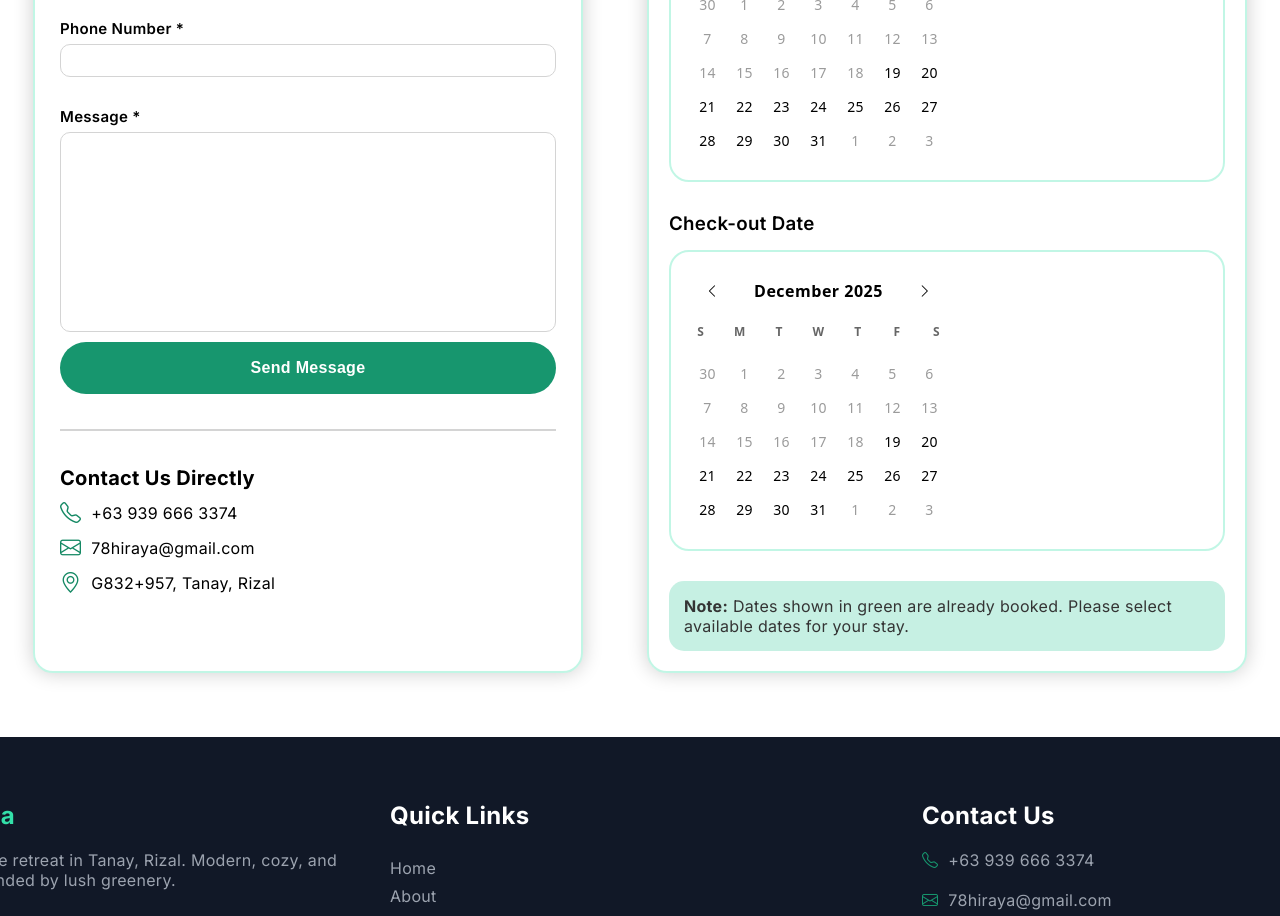
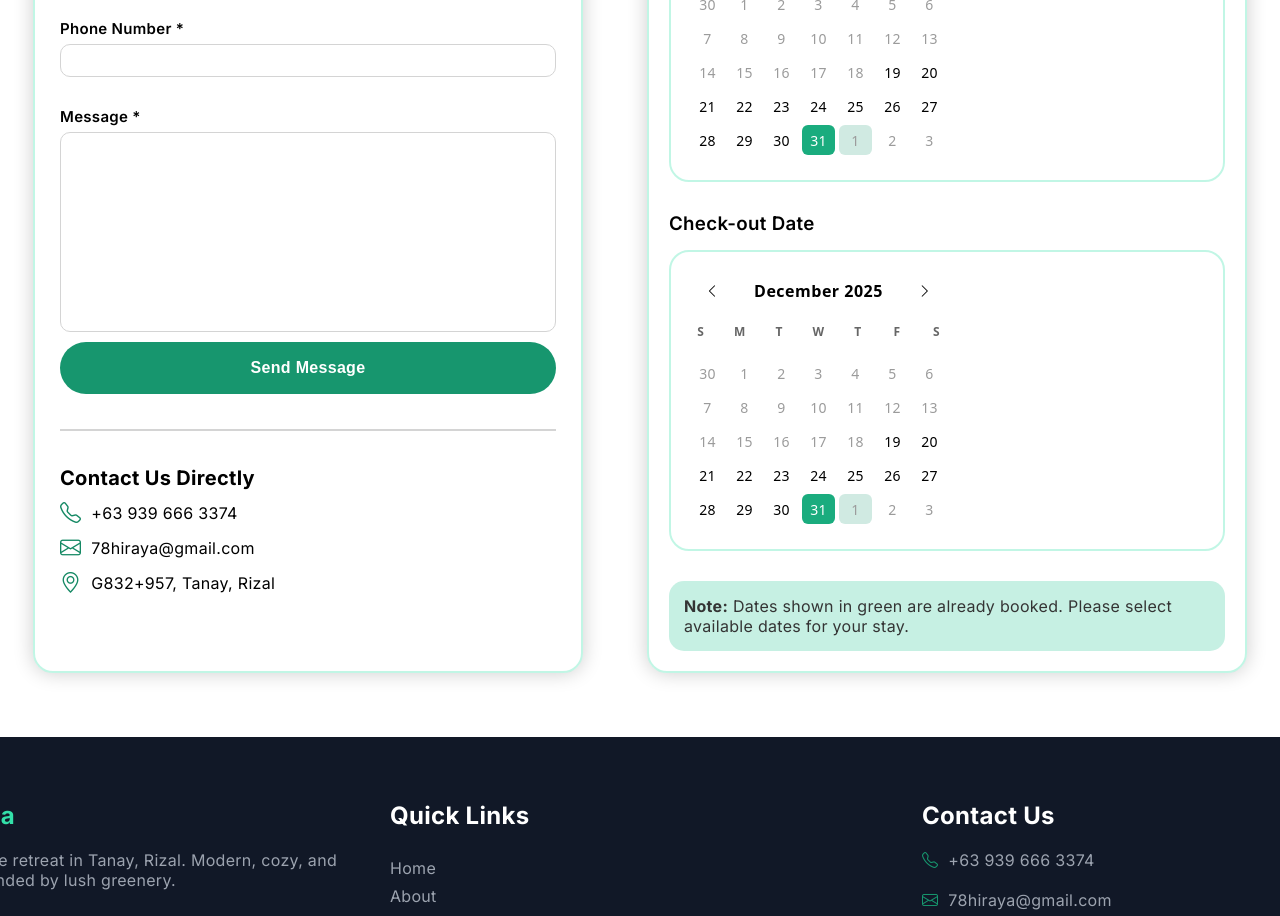
Before and after one commit to emdigemini/frontend-casa-bencita, a React (Vite) app in the folder frontend/: page / in a window 1280 px wide. Shown: the part 6500-7416 px from the top of the page. Built offline with nearby package versions, Linux system fonts and the light colour scheme.

Commit message:
Enhance BookingModal and Calendar components to include booking data context; improve date selection logic and styling for booked dates

```diff
--- a/frontend/src/components/BookingModal.jsx
+++ b/frontend/src/components/BookingModal.jsx
@@ -4,7 +4,7 @@ import { useContext, useEffect, useRef, useState } from "react";
 import { calculatePrice } from "../utils/money";
 
 export function BookingModal(){
-  const { closeBooking, updateBookingData, successSubmit, setSuccessSubmit } = useContext(BookingContext);
+  const { closeBooking, updateBookingData, successSubmit, setSuccessSubmit, bookingData } = useContext(BookingContext);
   const [ toggleCalendar, setToggleCalendar ] = useState({checkin: false, checkout: false});
   const [ toggleGuest, setToggleGuest ] = useState(false);
   const [ selectedGuest, setSelectedGuest ] = useState({guest: 1, text: '1 Guest'});
@@ -83,10 +83,11 @@ export function BookingModal(){
   };
 
   const confirmBooking = () => {
+    console.log(bookingData);
     let paid = false;
     let price = totalPrice;
-    let checkIn = new Date(selectedDate.checkIn);
-    let checkOut = new Date(selectedDate.checkOut);
+    let checkIn = selectedDate.checkIn;
+    let checkOut = selectedDate.checkOut;
     let guests = selectedGuest.guest;
     let fullName = fullNameRef.current.value;
     let email = emailRef.current.value;
--- a/frontend/src/components/Calendar.jsx
+++ b/frontend/src/components/Calendar.jsx
@@ -1,7 +1,9 @@
-import { useState } from "react";
+import { useContext, useState } from "react";
+import { BookingContext } from "../context/BookingContext";
 
 export function Calendar({ updateDate, checkIn, field }) {
   const [currentDate, setCurrentDate] = useState(new Date());
+  const { bookingData } = useContext(BookingContext);
 
   const year = currentDate.getFullYear();
   const month = currentDate.getMonth();
@@ -37,9 +39,45 @@ export function Calendar({ updateDate, checkIn, field }) {
 
   const days = [];
 
+  const selectDate = (year, month, day) => {
+    const selectedDate = new Date(year, month, day);
+    const nextDate = new Date(selectedDate);
+    nextDate.setDate(selectedDate.getDate() + 1);
+
+    if(!dateGreaterThanToday(new Date(year, month, day))) return;
+
+    if(field === 'checkIn'){
+      updateDate('checkIn', formatDate(selectedDate));
+      updateDate('checkOut', `${formatDate(nextDate)}`);
+    } else if (field === 'checkOut'){
+      if(!checkIn) return;
+      const selectedCheckOut = formatDate(selectedDate);
+      if(selectedCheckOut <= checkIn){
+        return;
+      } updateDate('checkOut', selectedCheckOut);
+    }
+  }
+
+  const isDateBooked = (date) => {
+    const d = String(date.getDate()).padStart(2, '0');
+    const m = String(date.getMonth()+1).padStart(2, '0');
+    const y = String(date.getFullYear());
+    const dateStr = `${y}-${m}-${d}`;
+
+    for (let booking of bookingData) {
+      const checkInDate = booking.checkIn;
+      const checkOutDate = booking.checkOut;
+      if( dateStr === checkInDate || dateStr === checkOutDate || dateStr >= checkInDate && dateStr <= checkOutDate){
+        return true;
+      }
+    }
+  }
+
   for(let i = firstDay - 1; i >= 0; i--){
     days.push(
-      <div key={`prev-${i}`} className="day other-month">
+      <div key={`prev-${i}`}
+        className={`day other-month ${isDateBooked(new Date(year, month-1, daysInPrevMonth - i)) ? 'booked' : ''}`}
+      >
         {daysInPrevMonth - i}
       </div>
     )
@@ -47,24 +85,13 @@ export function Calendar({ updateDate, checkIn, field }) {
 
   for(let day = 1; day <= daysInMonth; day++){
     days.push(
-      <div onClick={() => {
-        const selectedDate = new Date(year, month, day);
-        const nextDate = new Date(selectedDate);
-        nextDate.setDate(selectedDate.getDate() + 1);
-
-        if(!dateGreaterThanToday(new Date(year, month, day))) return;
-          if(field === 'checkIn'){
-            updateDate('checkIn', `${year}-${month+1}-${day}`);
-            updateDate('checkOut', `${formatDate(nextDate)}`);
-          } else if(field === 'checkOut'){
-            if(!checkIn) return;
-            const selectedCheckOut = `${year}-${month+1}-${day}`;
-            if(selectedCheckOut <= checkIn){
-              return;
-            } updateDate('checkOut', selectedCheckOut);
-          }
-        }
-      } key={`current-${day}`} className={`day ${dateGreaterThanToday(new Date(year, month, day)) ? '' : 'other-month'}`}>
+      <div onClick={() => selectDate(year, month, day)}
+        key={`current-${day}`}
+        className={`day
+          ${dateGreaterThanToday(new Date(year, month, day))
+            ? '' : 'other-month'}
+          ${isDateBooked(new Date(year, month, day)) ? 'booked' : ''}`}
+      >
         {day}
       </div>
     )
@@ -74,7 +101,9 @@ export function Calendar({ updateDate, checkIn, field }) {
   if (remaining < 7) {
     for (let i = 1; i <= remaining; i++) {
       days.push(
-        <div key={`next-${i}`} className="day other-month">
+        <div key={`next-${i}`}
+          className={`day other-month ${isDateBooked(new Date(year, month + 1, i)) ? 'booked' : ''}`}
+        >
           {i}
         </div>
       );
--- a/frontend/src/context/BookingContext.jsx
+++ b/frontend/src/context/BookingContext.jsx
@@ -11,8 +11,8 @@ export function BookingProvider({ children }){
         id: 1,
         paid: false,
         price: 21000,
-        checkIn: new Date('2026-01-05'),
-        checkOut: new Date('2026-01-08'),
+        checkIn: '2025-12-31',
+        checkOut: '2026-01-01',
         guests: 6,
         fullName: 'Emdi Gemini',
         email: 'emdigemini@gmail.com',
@@ -21,8 +21,8 @@ export function BookingProvider({ children }){
         id: 2,
         paid: true,
         price: 21000,
-        checkIn: new Date('2026-01-15'),
-        checkOut: new Date('2026-01-18'),
+        checkIn: '2026-01-15',
+        checkOut: '2026-01-18',
         guests: 4,
         fullName: 'Andrew Tate',
         email: 'andrewtate@gmail.com',
@@ -31,8 +31,8 @@ export function BookingProvider({ children }){
         id: 3,
         paid: false,
         price: 7000,
-        checkIn: new Date('2026-02-03'),
-        checkOut: new Date('2026-02-04'),
+        checkIn: '2026-02-03',
+        checkOut: '2026-02-04',
         guests: 7,
         fullName: 'Boss Killa',
         email: 'bosskilla@gmail.com',
@@ -41,8 +41,8 @@ export function BookingProvider({ children }){
         id: 4,
         paid: true,
         price: 28000,
-        checkIn: new Date('2026-02-08'),
-        checkOut: new Date('2026-02-12'),
+        checkIn: '2026-02-08',
+        checkOut: '2026-02-12',
         guests: 8,
         fullName: 'Arthur Nery',
         email: 'neryarthur@gmail.com',
@@ -55,7 +55,6 @@ export function BookingProvider({ children }){
   const closeBooking = () => setToggleBooking(false);
   const updateBookingData = (value) => {
     setBookingData(prev => [...prev, {...value, id: prev.length ? prev.at(-1).id + 1 : 1 }]);
-    console.log(bookingData);
   }
 
   return (
--- a/frontend/src/styles/_bookingmodal.scss
+++ b/frontend/src/styles/_bookingmodal.scss
@@ -237,7 +237,7 @@
         width: 100%;
         box-shadow: 0 0 4px rgba($black, 0.5);
         border-radius: 6px;
-        top: calc(100% + 8px);
+        top: calc(100% + 7px);
         z-index: 2;
 
         ul li {
--- a/frontend/src/styles/_calendar.scss
+++ b/frontend/src/styles/_calendar.scss
@@ -75,6 +75,16 @@
         color: #9b9b9b;
       }
 
+      &.other-month.booked {
+        color: #9b9b9b;
+        background: rgba($lime, 0.2);
+      }
+
+      &.booked {
+        color: $white;
+        background: lighten($lime, 5%);
+      }
+
       &.today {
         background: #4da3ff;
         color: #000;
```
